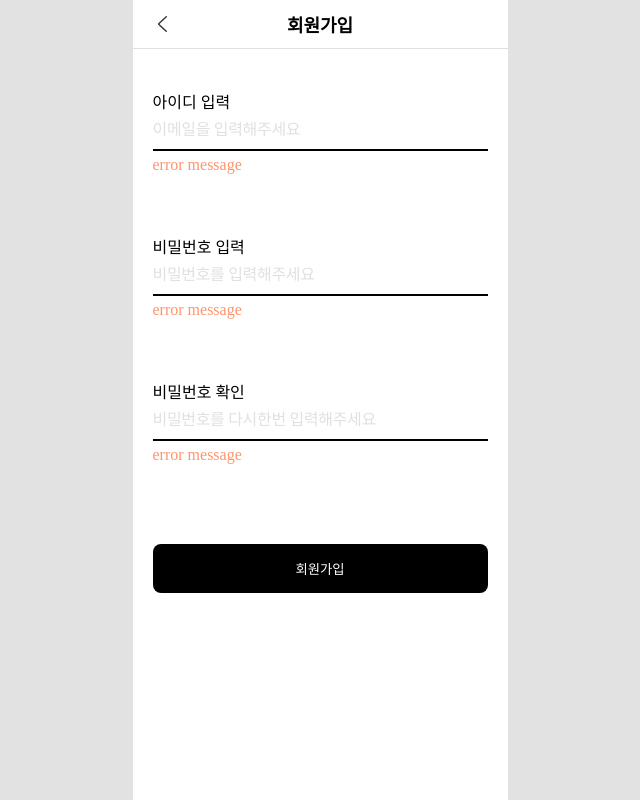
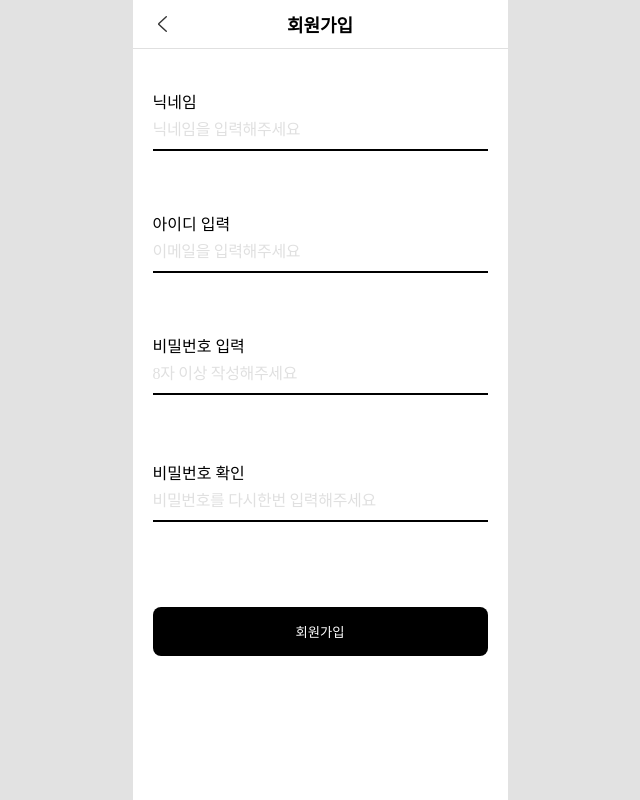
Before and after one commit to f-lb/frontend, a React (Create React App) app: page /signup in a window 1280 px wide. Shown: the whole page, without its empty margins (320-960 px from the left). Built offline with nearby package versions, Linux system fonts and the light colour scheme; a web font is replaced by a local one.

Commit message:
auth api 연결

```diff
--- a/src/api/auth.js
+++ b/src/api/auth.js
@@ -1,7 +1,7 @@
 import axiosInstance from "./axios";
 
 const postSignup = async ({ email, password, name }) => {
-  const { data } = await axiosInstance.post("/members/join", {
+  const data = await axiosInstance.post("/members/join", {
     email,
     password,
     name,
@@ -10,8 +10,9 @@ const postSignup = async ({ email, password, name }) => {
   return data;
 };
 
-const postLogin = async ({ email, password }) => {
-  const { data } = await axiosInstance.post("/members/login", {
+const postLogin = async ({ name, email, password }) => {
+  const data = await axiosInstance.post("/members/login", {
+    name,
     email,
     password,
   });
--- a/src/components/MontlyModeCalendarPage.jsx
+++ b/src/components/MontlyModeCalendarPage.jsx
@@ -4,6 +4,7 @@ import { getDatesByMon } from "../util";
 import { useRecoilValue } from "recoil";
 import { selectedMonthState } from "../recoil/atom";
 import { Link } from "react-router-dom";
+import dayjs from "dayjs";
 const mockDatas = [
   {
     id: 0,
@@ -311,7 +312,8 @@ export default function MontlyModeCalendarPage() {
       <Calendar>
         {getDatesByMon({ year: 2024, mon: selectedMonth }).map((data) => (
           <li style={{ position: "relative" }}>
-            {data.today && <StatusBar />}
+            {data === dayjs().date() &&
+              selectedMonth === dayjs().month() + 1 && <StatusBar />}
             <Date
               $isOutOfDate={data.outOfDate}
               $isFuture={data.future}
--- a/src/pages/Signin.jsx
+++ b/src/pages/Signin.jsx
@@ -1,4 +1,4 @@
-import { Link } from "react-router-dom";
+import { Link, useNavigate } from "react-router-dom";
 import styled from "styled-components";
 import { postLogin } from "../api/auth";
 import { useState } from "react";
@@ -7,15 +7,21 @@ export default function Signin() {
   const [formState, setFormState] = useState({ email: "", password: "" });
   const [errorMessage, setErrorMessage] = useState("");
 
+  const navigate = useNavigate();
+
   const handleSubmit = async (e) => {
     e.preventDefault();
     if (formState.email === "" || formState.password === "") return;
 
     try {
-      const data = await postLogin({
+      const response = await postLogin({
         email: formState.email,
         password: formState.password,
       });
+
+      console.log(response.headers["Authorization"]);
+
+      // navigate("/");
     } catch (error) {
       setErrorMessage("존재하지 않는 아이디 혹은 비밀번호입니다.");
     }
@@ -29,16 +35,18 @@ export default function Signin() {
           style={{ marginBottom: "20px" }}
           type="email"
           placeholder="이메일을 입력해주세요"
-          onChange={(e) =>
-            setFormState({ ...formState, email: e.target.value })
-          }
+          onChange={(e) => {
+            setErrorMessage("");
+            setFormState({ ...formState, email: e.target.value });
+          }}
         />
         <Input
           type="password"
           placeholder="비밀번호를 입력해주세요"
-          onChange={(e) =>
-            setFormState({ ...formState, password: e.target.value })
-          }
+          onChange={(e) => {
+            setErrorMessage("");
+            setFormState({ ...formState, password: e.target.value });
+          }}
         />
 
         <Error>{errorMessage}</Error>
--- a/src/pages/Signup.jsx
+++ b/src/pages/Signup.jsx
@@ -1,8 +1,50 @@
 import styled from "styled-components";
 import BackIcon from "../assets/back.svg";
 import { Link } from "react-router-dom";
+import { useState } from "react";
+import { postSignup } from "../api/auth";
 
 export default function Signup() {
+  const [formState, setFormState] = useState({
+    name: "",
+    email: "",
+    password: "",
+    passwordCheck: "",
+  });
+
+  const [error, setError] = useState({
+    password: "",
+    passwordCheck: "",
+  });
+
+  const handleSubmit = async (e) => {
+    e.preventDefault();
+    const { name, email, password, passwordCheck } = formState;
+
+    if (
+      name === "" ||
+      email === "" ||
+      password === "" ||
+      passwordCheck === ""
+    ) {
+      return;
+    }
+
+    if (password.length < 8) {
+      setError({ ...error, password: "8자 이상 입력해주세요." });
+    }
+
+    if (password !== passwordCheck) {
+      setError({ ...error, passwordCheck: "비밀번호가 일치하지 않습니다." });
+    }
+
+    try {
+      await postSignup({ name, email, password });
+    } catch (error) {
+      alert("이미 가입된 회원입니다.");
+    }
+  };
+
   return (
     <Container>
       <Nav>
@@ -12,24 +54,49 @@ export default function Signup() {
         회원가입
       </Nav>
 
-      <Form>
+      <Form onSubmit={handleSubmit}>
+        <div>
+          <label>닉네임</label>
+          <Input
+            placeholder="닉네임을 입력해주세요"
+            type="text"
+            onChange={(e) =>
+              setFormState({ ...formState, name: e.target.value })
+            }
+          />
+        </div>
         <div>
           <label>아이디 입력</label>
-          <Input placeholder="이메일을 입력해주세요" type="email" />
-          <Error>error message</Error>
+          <Input
+            placeholder="이메일을 입력해주세요"
+            type="email"
+            onChange={(e) =>
+              setFormState({ ...formState, email: e.target.value })
+            }
+          />
         </div>
         <div>
           <label>비밀번호 입력</label>
-          <Input placeholder="비밀번호를 입력해주세요" type="password" />
-          <Error>error message</Error>
+          <Input
+            placeholder="8자 이상 작성해주세요"
+            type="password"
+            onChange={(e) =>
+              setFormState({ ...formState, password: e.target.value })
+            }
+          />
+          <p></p>
+          <Error>{error.password}</Error>
         </div>
         <div>
           <label>비밀번호 확인</label>
           <Input
             placeholder="비밀번호를 다시한번 입력해주세요"
             type="password"
+            onChange={(e) =>
+              setFormState({ ...formState, passwordCheck: e.target.value })
+            }
           />
-          <Error>error message</Error>
+          <Error>{error.passwordCheck}</Error>
         </div>
 
         <Btn>회원가입</Btn>
```
